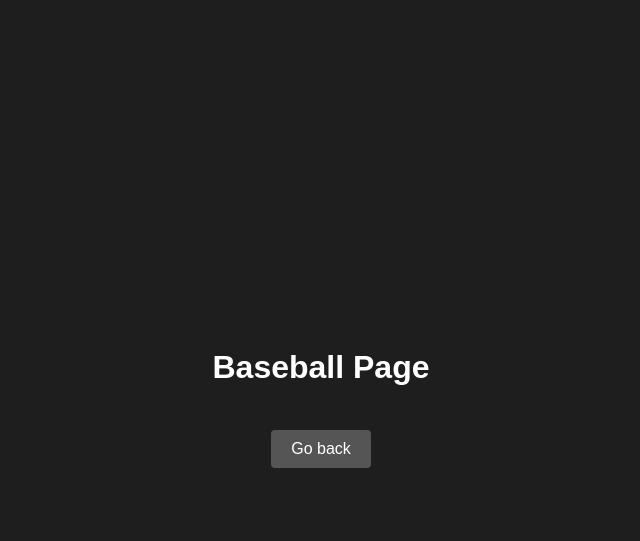
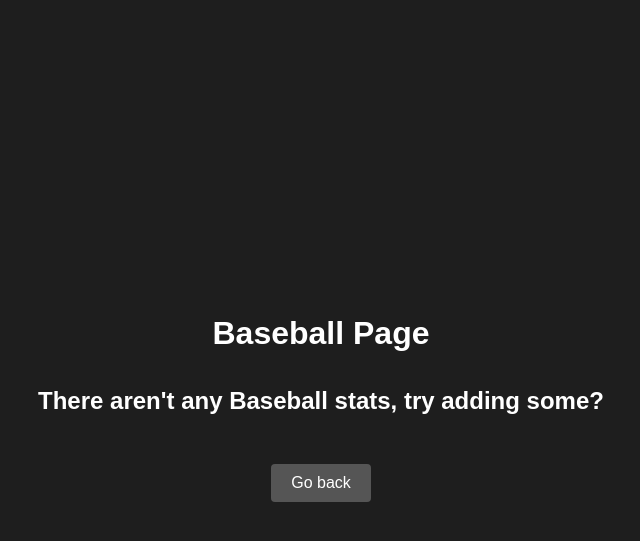
Before and after one commit to BenBiehl/Sports-Database, a Django app: page /baseball/ in a window 1280 px wide. Shown: the top 541 px of the page, without its empty margins (319-959 px from the left). Run offline with Django 5.2, Linux system fonts and the light colour scheme; data that the repository does not hold is empty.

Commit message:
sports page coming together

```diff
--- a/main/templates/main/sports_page.html
+++ b/main/templates/main/sports_page.html
@@ -9,6 +9,11 @@
 </head>
 <body>
     <h1>{{ sport|capfirst }} Page</h1>
+    {% if are_stats %}
+        <h2>There are {{ sport|capfirst }} stats</h2>
+    {% else %}
+        <h2>There aren't any {{ sport|capfirst }} stats, try adding some?</h2>
+    {% endif %}
     <div class="additional-buttons">
         <form action="{% url 'landing_page' %}" method="get" style="display:inline;">
             <button type="submit" class="btn-secondary">Go back</button>
--- a/main/views.py
+++ b/main/views.py
@@ -3,7 +3,7 @@ from django.shortcuts import render, get_object_or_404, redirect
 from django.db.models import F
 from django.contrib import messages
 
-from .models import User, GlobalStat
+from .models import User, GlobalStat, Athlete, BaseballStat, BasketballStat, FootballStat, SoccerStat
 from .forms import LogSignForm, ProfileForm
 
 def landing_page(request):
@@ -127,10 +127,26 @@ def sports_page(request, sport):
         except User.DoesNotExist:
             is_admin = False
 
+    if sport == "baseball":
+        stats = BaseballStat.objects.select_related('athlete').all()
+    elif sport == "basketball":
+        stats = BasketballStat.objects.select_related('athlete').all()
+    elif sport == "soccer":
+        stats = SoccerStat.objects.select_related('athlete').all()
+    else:
+        stats = FootballStat.objects.select_related('athlete').all()
+
+    if stats:
+        are_stats = True
+    else:
+        are_stats = False
+
     context = {
         "logged_in": logged_in,
         "is_admin": is_admin,
-        "sport": sport
+        "are_stats": are_stats,
+        "sport": sport,
+        "stats": stats
     }
 
     return render(request, "main/sports_page.html", context)
```
Also changed, not shown: README.md, db.sqlite3.
